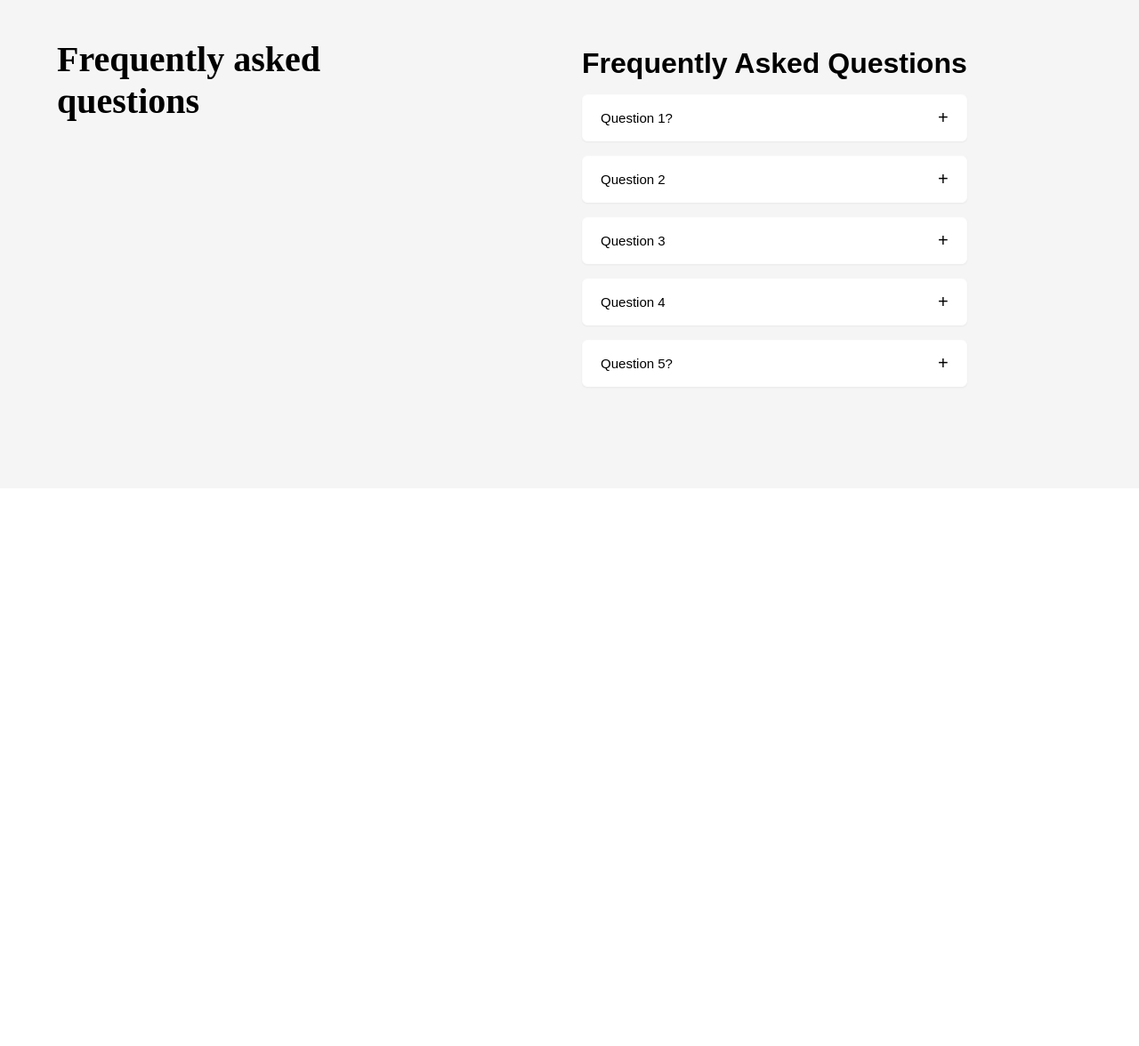
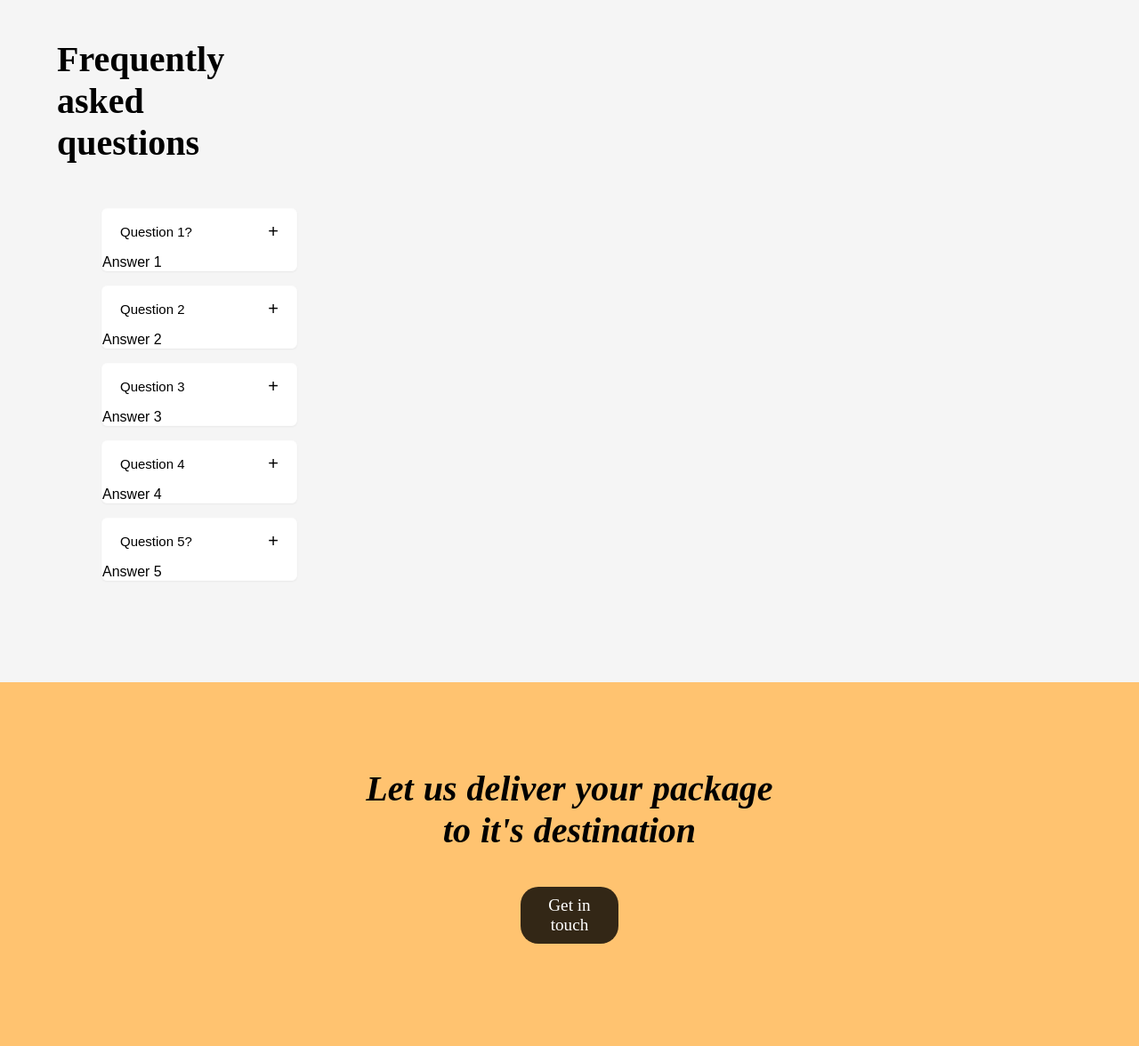
Before and after one commit to Georgi-Ginduzov/Aero-Drop, a website: page src/index.html in a window 1280 px wide. Shown: the part 1176-2352 px from the top of the page at 89% size. Before the commit the page ends 1725 px from the top, so only its background shows below. Drawn offline with Linux system fonts and the light colour scheme.

Commit message:
Let us deliver to you section

```diff
--- /dev/null
+++ b/public/css/let-us-deliver.css
@@ -0,0 +1,33 @@
+.let-us-deliver{
+    background-color: var(--yellow-color);
+    padding: 3em 0;
+    text-align: center;
+}
+
+.let-us-deliver__container{
+    display: flex;
+    flex-direction: column;
+    align-items: center;
+    width: 43%;
+    margin: 3em auto;
+}
+
+.let-us-deliver__container h2{
+    font-size: 2.5em;
+    font-weight: 700;
+    font-style: italic;
+    word-spacing: 1px;
+    margin-bottom: 1em;
+}
+
+.let-us-deliver__container a{
+    font-size: 1.2em;
+    text-decoration: none;
+    color: white;
+    background-color: rgb(0, 0, 0, .8);
+    padding: .5em 1em;
+    border-radius: 20px;
+    display: block;
+    margin-bottom: 1em;
+    width: 20%;
+}
--- a/public/css/styles.css
+++ b/public/css/styles.css
@@ -2,6 +2,7 @@
 @import url(/public/css/hero.css);
 @import url(/public/css/how-it-works.css);
 @import url(/public/css/faq.css);
+@import url(/public/css/let-us-deliver.css);
 
 *{
     margin: 0;
--- a/src/index.html
+++ b/src/index.html
@@ -25,7 +25,7 @@
                 <h1>Food deliveries made faster</h1>
                 <p>Find a restaurant you like and order. Leave the delivery process to us</p>
                 <div class="input-wrapper">
-                    <input type="text" placeholder="Enter your address"/>
+                    <input type="text" placeholder="Enter your address">
                     <button>Search</button>
                 </div>
             </div>
@@ -62,42 +62,49 @@
     </section>
 
     <section class="frequently-asked-questions">
-        <h2>Frequently asked questions</h2>
+        <div class="container">
+            <h2>Frequently<br>asked <br>questions</h2>
             <div class="accordion">
-            <h1>Frequently Asked Questions</h1>
+
                 <div class="accordion-item">
                     <input type="checkbox" id="accordion1">
                     <label for="accordion1" class="accordion-item-title"><span class="icon"></span>Question 1?</label>
-                <div class="accordion-item-desc">Answer 1</div>
+                    <div class="accordion-item-description">Answer 1</div>
                 </div>
 
                 <div class="accordion-item">
                     <input type="checkbox" id="accordion2">
                     <label for="accordion2" class="accordion-item-title"><span class="icon"></span>Question 2</label>
-                <div class="accordion-item-desc">Answer 2</div>
+                    <div class="accordion-item-description">Answer 2</div>
                 </div>
 
                 <div class="accordion-item">
                     <input type="checkbox" id="accordion3">
                     <label for="accordion3" class="accordion-item-title"><span class="icon"></span>Question 3</label>
-                <div class="accordion-item-desc">Answer 3</div>
+                    <div class="accordion-item-description">Answer 3</div>
                 </div>
 
                 <div class="accordion-item">
                     <input type="checkbox" id="accordion4">
                     <label for="accordion4" class="accordion-item-title"><span class="icon"></span>Question 4</label>
-                <div class="accordion-item-desc">Answer 4</div>
+                    <div class="accordion-item-description">Answer 4</div>
                 </div>
 
                 <div class="accordion-item">
                     <input type="checkbox" id="accordion5">
                     <label for="accordion5" class="accordion-item-title"><span class="icon"></span>Question 5?</label>
-                <div class="accordion-item-desc">Answer 5</div>
+                    <div class="accordion-item-description">Answer 5</div>
                 </div>
-
+            </div>
         </div>
     </section>
 
+    <section class="let-us-deliver">
+        <container class="let-us-deliver__container">
+            <h2>Let us deliver your package<br>to it's destination</h2>
+            <a href="#">Get in touch</a>
+        </container>
+    </section>
     <!--<section class="our-mission">
         <container class="our-mission__container">
             <h2>Our mission</h2>
```
Lines whose indentation alone changed are shown as unchanged.
